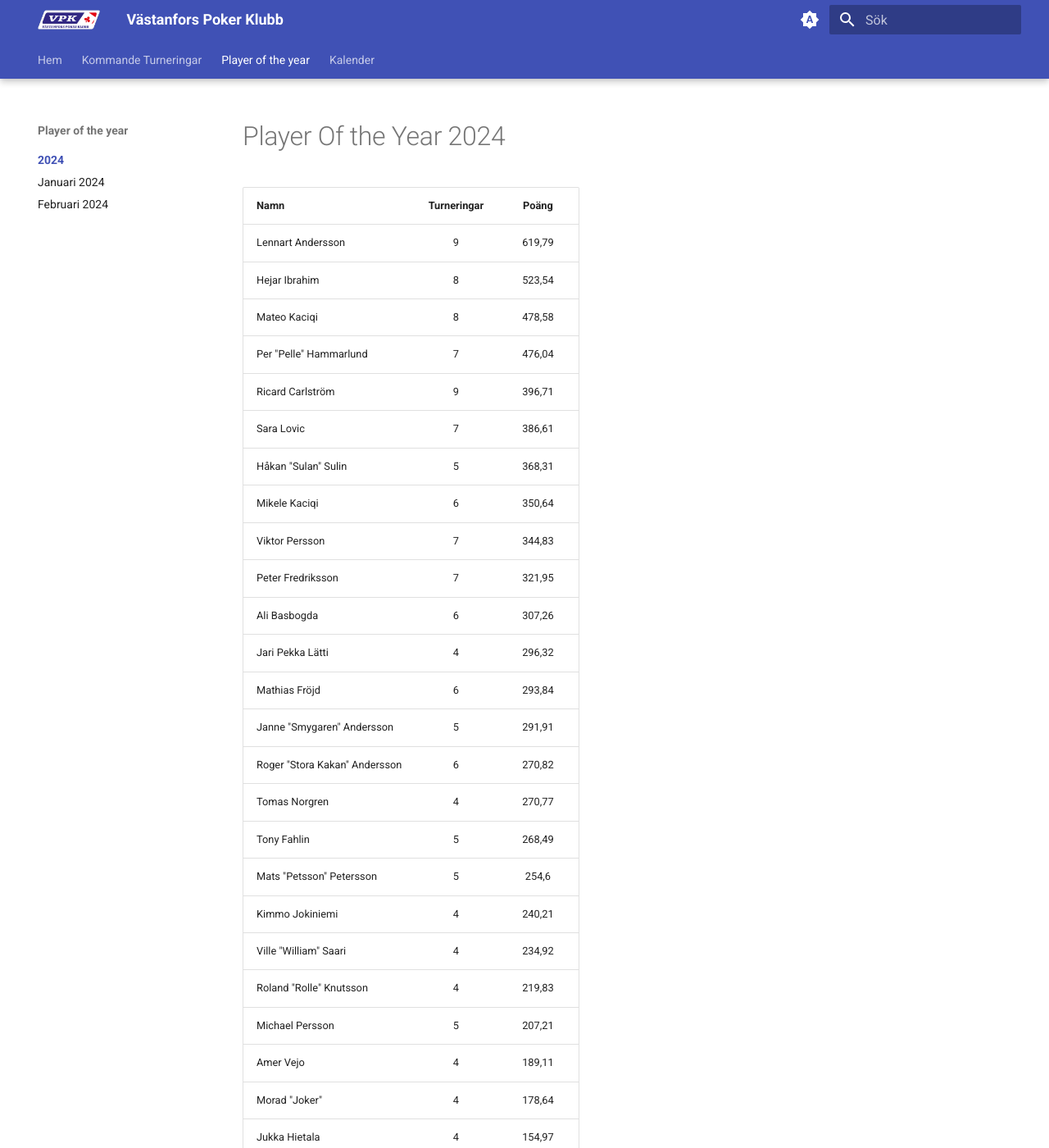
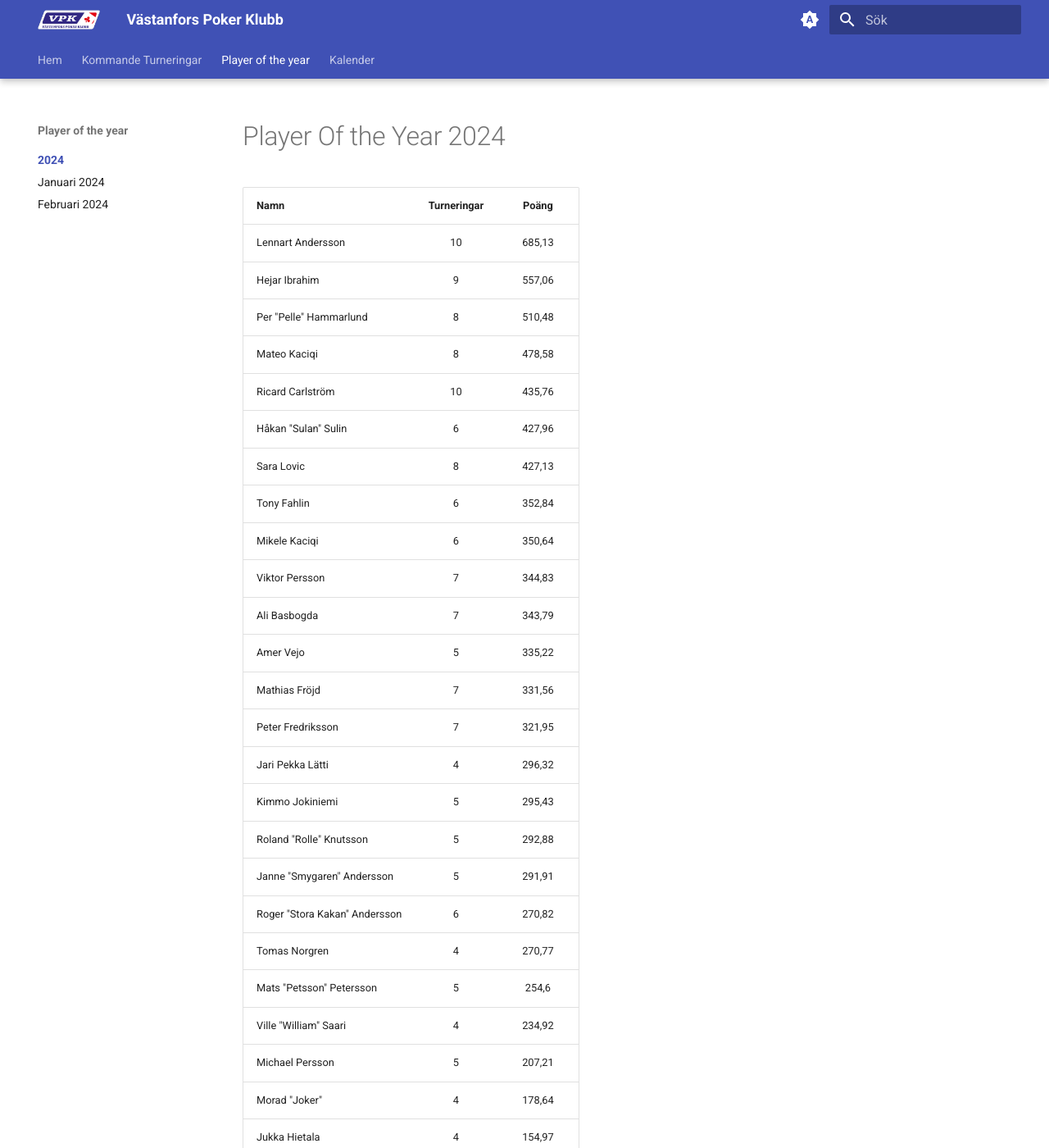
Before and after one commit to mcfrojd/test1, an MkDocs documentation site: the page built from docs/player_of_the_year/2024/index.md, in a window 1280 px wide and 1400 px high. Shown: the whole window at 82% size. Built offline with MkDocs 1.6.1 and Material for MkDocs 9.7.7, drawn with Linux system fonts in a browser that asks for light colours; comment, search, counter and statistics services are not loaded; some of the changed text lies outside the part shown.

Commit message:
Veckouppdatering

```diff
--- a/docs/player_of_the_year/2024/index.md
+++ b/docs/player_of_the_year/2024/index.md
@@ -2,47 +2,51 @@
 
 Namn|Turneringar|Poäng
 ----|:---------:|:---:
-Lennart Andersson|9|619,79
-Hejar Ibrahim|8|523,54
+Lennart Andersson|10|685,13
+Hejar Ibrahim|9|557,06
+Per "Pelle" Hammarlund|8|510,48
 Mateo Kaciqi|8|478,58
-Per "Pelle" Hammarlund|7|476,04
-Ricard Carlström|9|396,71
-Sara Lovic|7|386,61
-Håkan "Sulan" Sulin|5|368,31
+Ricard Carlström|10|435,76
+Håkan "Sulan" Sulin|6|427,96
+Sara Lovic|8|427,13
+Tony Fahlin|6|352,84
 Mikele Kaciqi|6|350,64
 Viktor Persson|7|344,83
+Ali Basbogda|7|343,79
+Amer Vejo|5|335,22
+Mathias Fröjd|7|331,56
 Peter Fredriksson|7|321,95
-Ali Basbogda|6|307,26
 Jari Pekka Lätti|4|296,32
-Mathias Fröjd|6|293,84
+Kimmo Jokiniemi|5|295,43
+Roland "Rolle" Knutsson|5|292,88
 Janne "Smygaren" Andersson|5|291,91
 Roger "Stora Kakan" Andersson|6|270,82
 Tomas Norgren|4|270,77
-Tony Fahlin|5|268,49
 Mats "Petsson" Petersson|5|254,6
-Kimmo Jokiniemi|4|240,21
 Ville "William" Saari|4|234,92
-Roland "Rolle" Knutsson|4|219,83
 Michael Persson|5|207,21
-Amer Vejo|4|189,11
 Morad "Joker"|4|178,64
 Jukka Hietala|4|154,97
 Keijo Rahkonen|3|150,65
 Matti Karonen|2|150,55
 John Watz|1|149,9
+Lucas Jokeniemi|4|148,44
 Niclas "Nisse" Bergström|3|129,72
 Jimmy "Lilla Kakan" Andersson|2|118,17
-Lucas Jokeniemi|3|104,39
+Albin Skog|3|114,77
+Herion Zhupa|3|110,03
+Christer Vendel|1|103,31
 Jonas Norrström|2|102,98
 Bosse Tunell|2|102,23
 André Andersen|2|91,8
-Herion Zhupa|2|74,59
 Mimmi Andersson|2|73,64
-Albin Skog|2|72,59
 Mikael Matuschewski|2|71,3
 Casper Sandström|1|64,91
+Nicklas Wargbo|1|51,66
+Luca Rotiroti|1|48,7
 Janne Siljamäki|1|48,3
 Kerstin Stilling|1|47,04
+Mats "Petsson" Pettersson|1|46,2
 Lars "Putte" Jansson|1|41,13
 Casper Bäckström|1|38,7
 Gustav Bosell|1|36,63
--- a/mkdocs.yml
+++ b/mkdocs.yml
@@ -55,6 +55,8 @@ extra_javascript:
 plugins:
   - search
   - awesome-pages
+  # - blog:
+  #     blog_dir: .
 
 extra:
   generator: false
```
Also changed, not shown: docs/index.md (+2 -2 lines), docs/player_of_the_year/2024/februari.md (+19 -15 lines).
